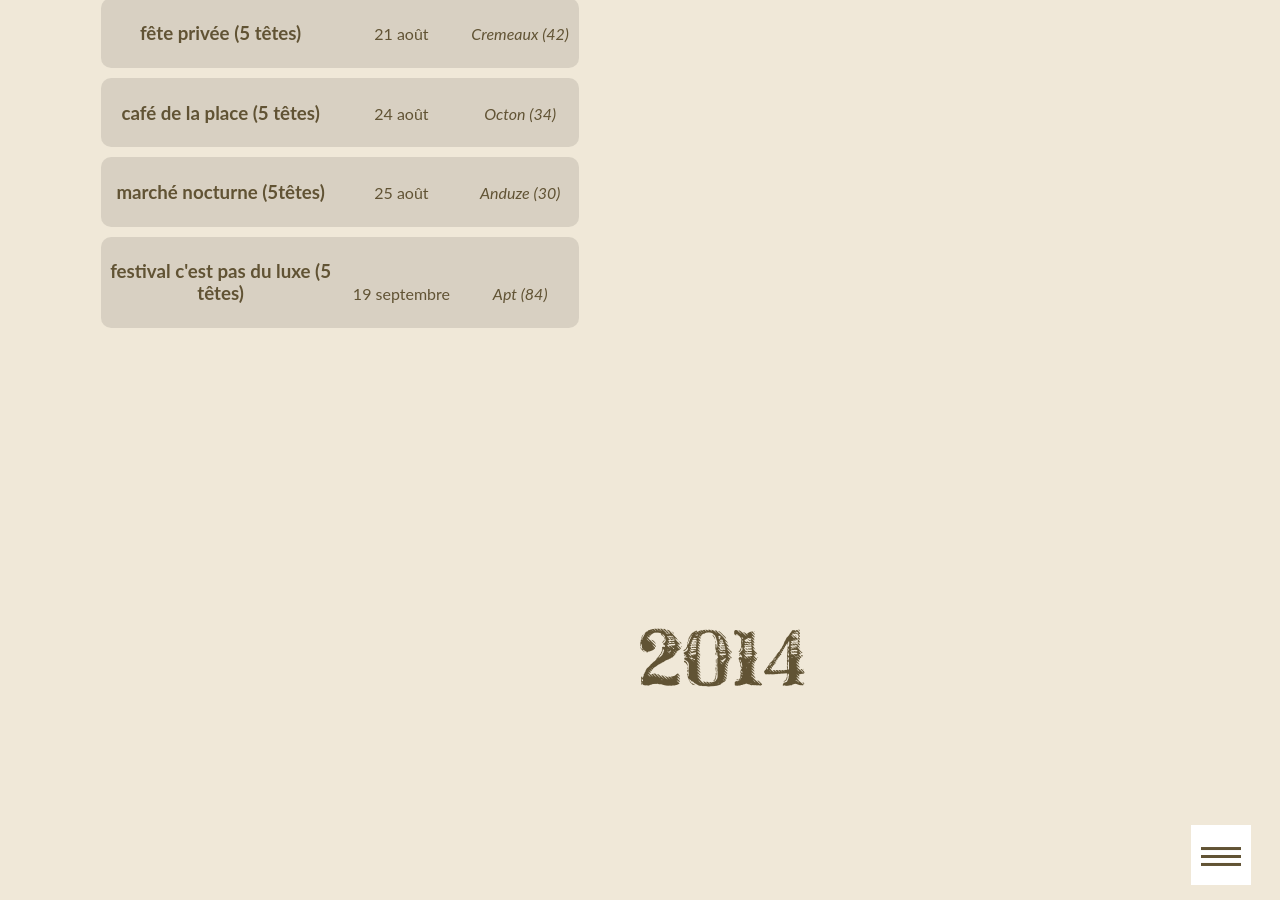
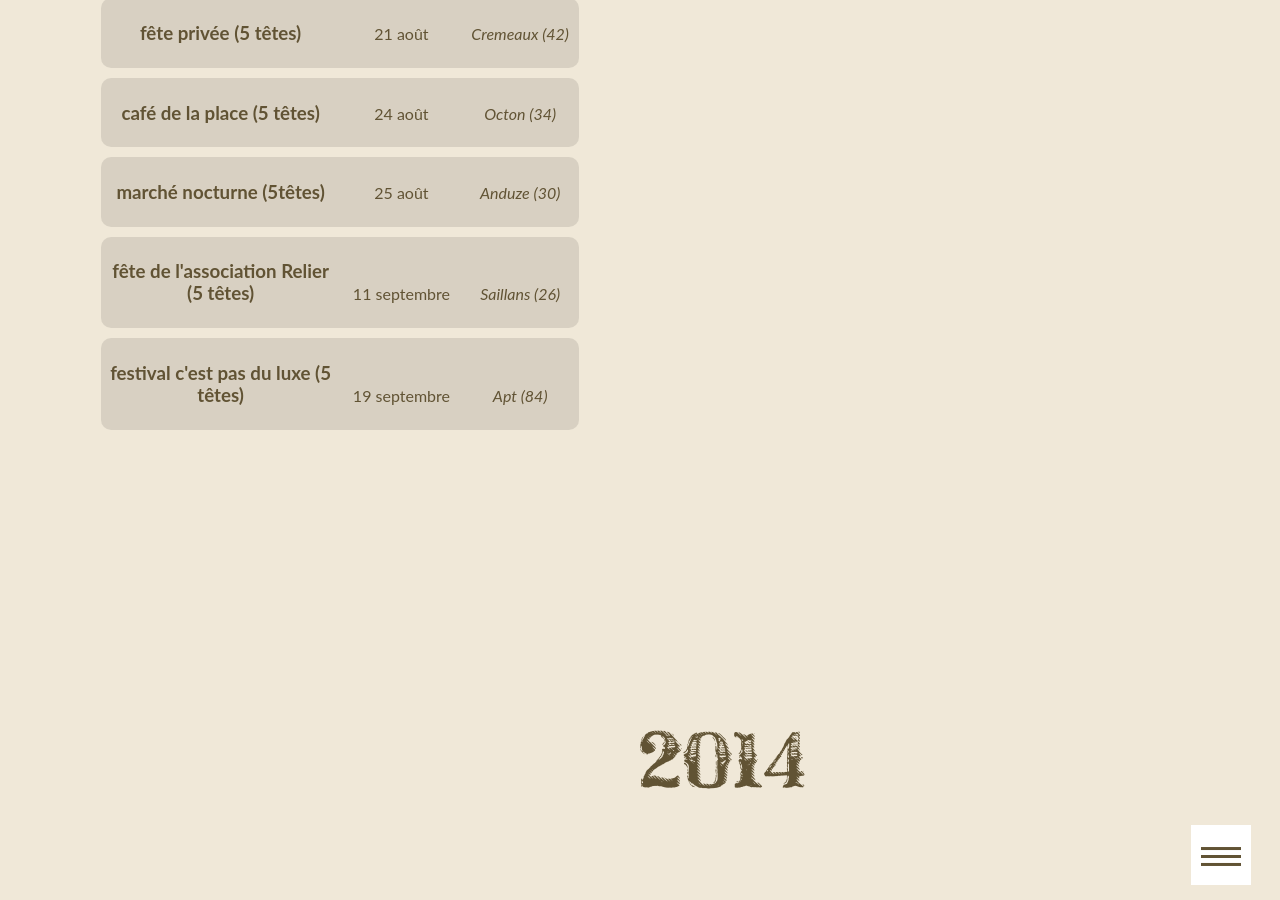
Before and after one commit to ftmftrs/ftmftrs.github.io, a Jekyll site: the page built from concert/index.html, in a window 1280 px wide and 900 px high, scrolled down 2223 px. Built offline with Jekyll 4.4.1, drawn with Linux system fonts in a browser that asks for light colours; Markdown is read by kramdown in place of the engine named in the settings; comment, search, counter and statistics services are not loaded.

Commit message:
Update concerts.yml

```diff
--- a/_data/concerts.yml
+++ b/_data/concerts.yml
@@ -73,6 +73,10 @@
   date: 25 août
   address: Anduze (30)
 
+- title: fête de l'association Relier (5 têtes)
+  date: 11 septembre
+  address: Saillans (26)
+
 - title: festival c'est pas du luxe (5 têtes)
   date: 19 septembre
   address: Apt (84)
```
